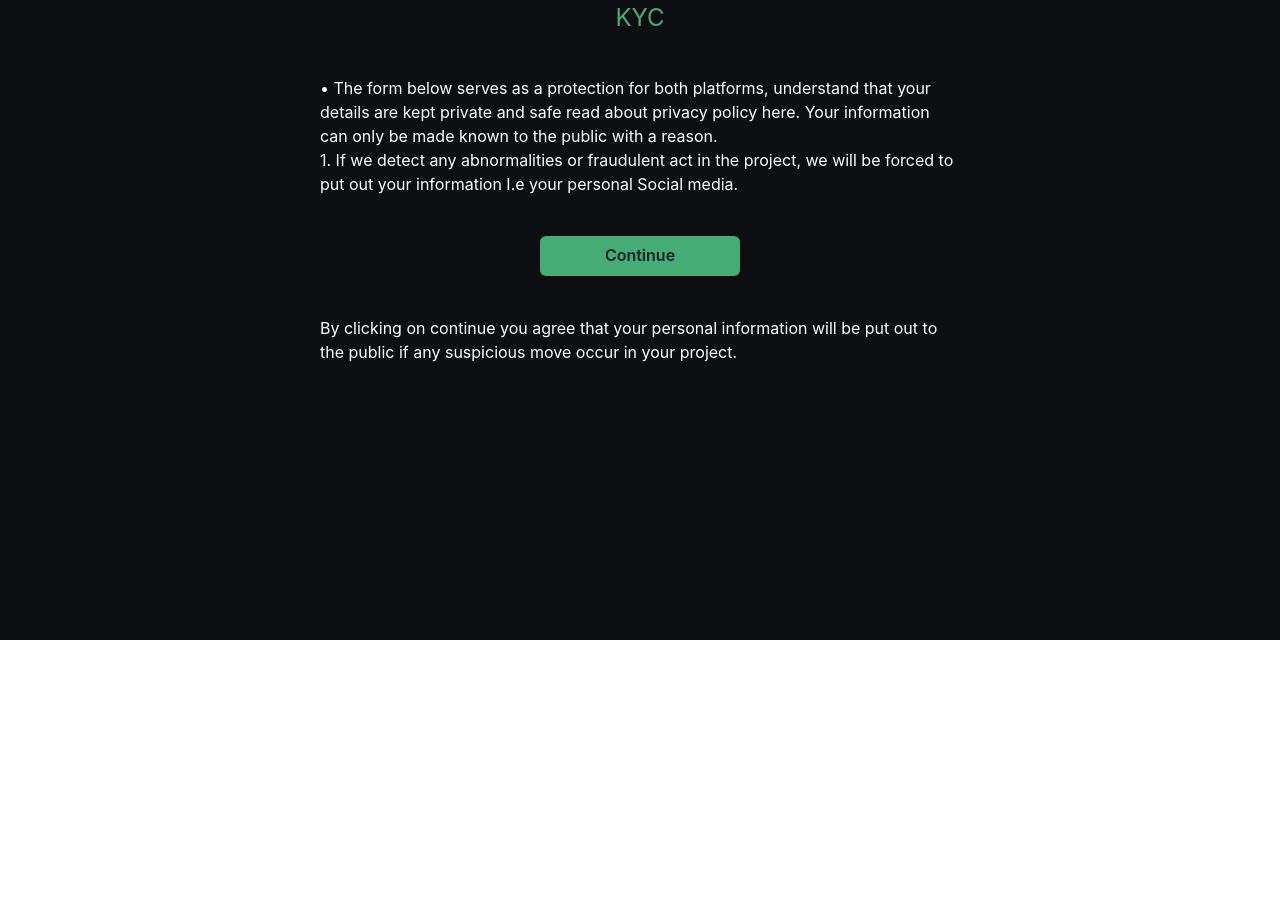
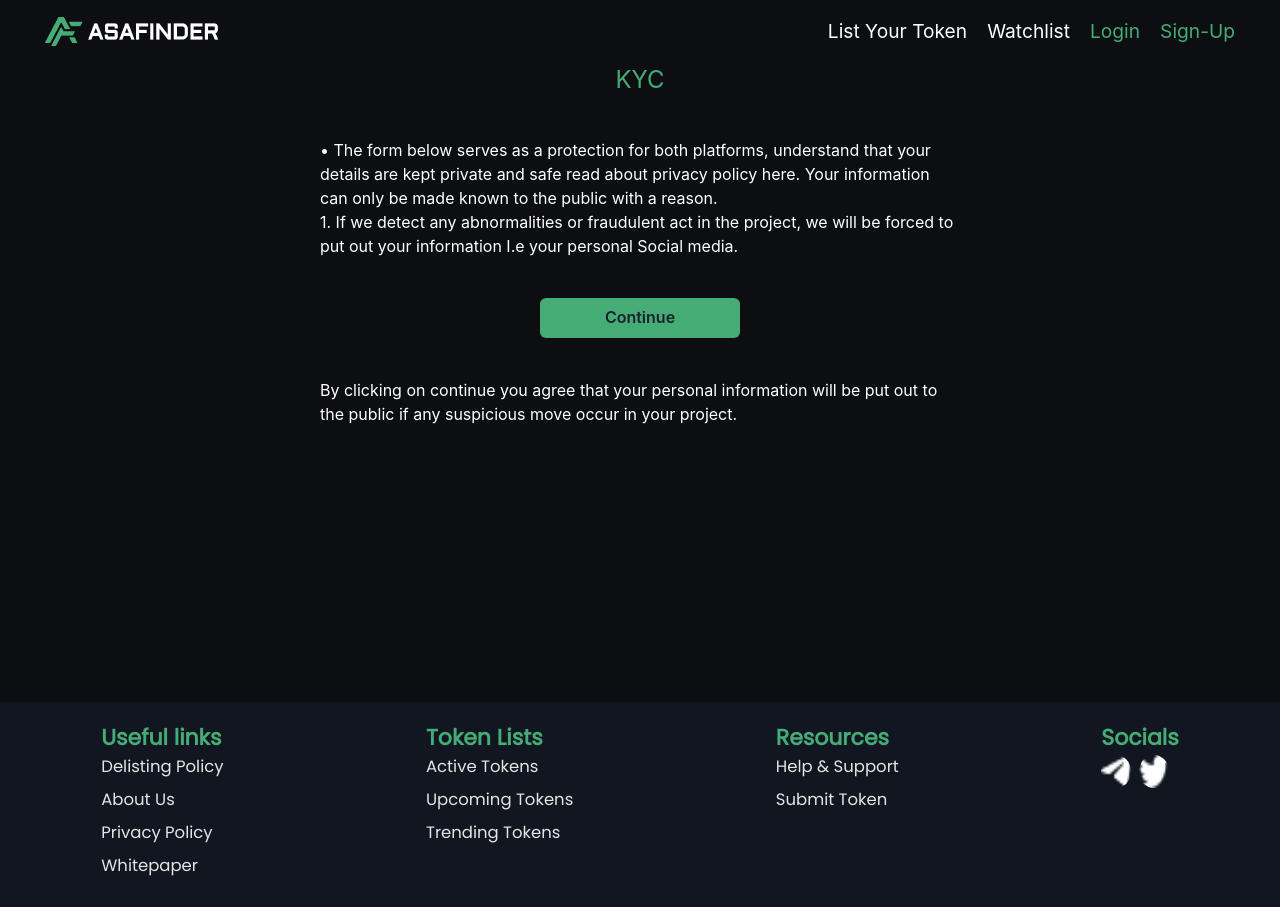
Before and after one commit to Emma66886/asafinder_user_web_frontend, a Next.js app: page /kyc in a window 1280 px wide. Before the commit the page ends 800 px from the top, so only its background shows below. Built offline with nearby package versions, Linux system fonts and the light colour scheme.

Commit message:
Update kyc.js

```diff
--- a/pages/kyc.js
+++ b/pages/kyc.js
@@ -1,8 +1,16 @@
 import React from "react";
+import Footer from "../components/footer/footer";
+import { Headercomponent } from "../components/header/header";
 import Submitkyc from "../components/user/kyc/submitkyc";
 
 function kyc() {
-  return <Submitkyc />;
+  return (
+    <>
+      <Headercomponent />
+      <Submitkyc />
+      <Footer />
+    </>
+  );
 }
 
 export default kyc;
```
